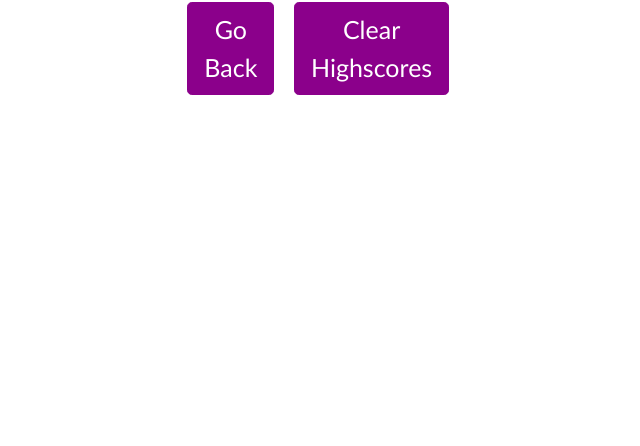
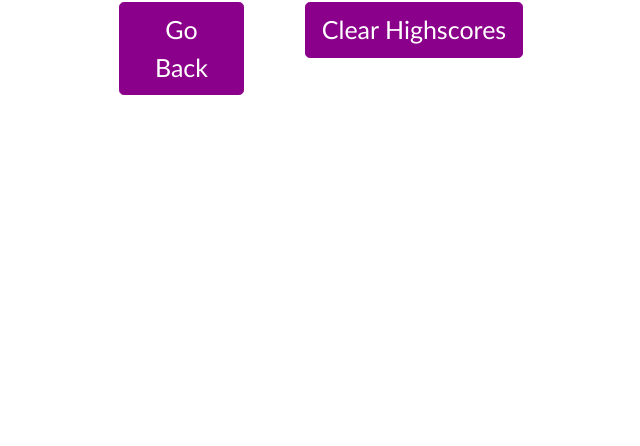
Before and after one commit to Olsenben77/Homework-4-Web-apis, a plain HTML site: page highscore.html in a window 1280 px wide. Shown: the part 354-800 px from the top of the page, without its empty margins (376-1016 px from the left). Drawn offline with nearby package versions, Linux system fonts and the light colour scheme.

Commit message:
HTML and CSS changes

```diff
--- a/highscore.html
+++ b/highscore.html
@@ -14,35 +14,29 @@
 <body>
     <div class="position">
         <div class="container">
-            <div class="col text-center">
                 <h1> Highscores</h1>
-            </div>
-            <div class="row flex-nowrap">
-                <div class="col-lg-2">
+            <div class="row">
+             <div class="btn-grid2">
+                <div class=" col-md-0 ">
                 </div>
-                <div class="col-lg-4">
+                <div class=" col-md-6 ">
                     <div id="GoBack">
-
-                            <div class="col text-center">
                                 <button type="button" class="btn btn-primary btn-lg">Go Back</button>
                                 </id>
                             </div>
                         </div>
-                    </div>
-                    <div class="col-lg-4">
+                    <div class="col-md-6">
                         <div id="ClearHighscores">
-                            <div class="col text-center">
                                 <button type="button" class="btn btn-primary btn-lg">Clear Highscores</button>
                                 </id>
                             </div>
                         </div>
                     </div>
-                    <div class="col-lg-2">
+                    <div class="col-md-0 ">
                     </div>
                 </div>
             </div>
         </div>
-    </div>
     <script src="questions.js"> </script>
     <script src="script.js"> </script>
 </body>
--- a/index.css
+++ b/index.css
@@ -1,17 +1,17 @@
 h1 {
-display:flex;
-justify-content:center;
+  display: flex;
+  justify-content: center;
 }
 h3 {
-    display:flex;
-    justify-content:center;
+  display: flex;
+  justify-content: center;
 }
 #timecounter {
   display: flex;
   justify-content: right;
   align-items: stretch;
-padding-top:10px;
-margin-left:15px;
+  padding-top: 10px;
+  margin-left: 15px;
 }
 .position {
   height: 200px;
@@ -25,20 +25,32 @@ margin-left:15px;
 
 .container {
   width: 800;
-    max-width:80%;
+  max-width: 80%;
 }
 .btn-grid {
-    display:grid;
-    gap:15px;
+  display: grid;
+  gap: 15px;
 }
 .btn {
   background-color: darkmagenta;
-    border:1px solid;
+  border: 1px solid;
   border-color: darkmagenta;
-    font-size:25px;
-    font-family: 'Trebuchet MS', 'Lucida Sans Unicode', 'Lucida Grande', 'Lucida Sans', Arial, sans-serif;
+  font-size: 25px;
+  font-family: "Trebuchet MS", "Lucida Sans Unicode", "Lucida Grande",
+    "Lucida Sans", Arial, sans-serif;
 }
-.btn-grid-1 {
+#GoBack {
+  width: 125px;
+}
+#ClearHighscores {
+  width: 325px;
+  position: absolute;
+}
 
-
+.btn-grid2 {
+  display: flex;
+  justify-content: center;
+  align-content: center;
+  text-align: center;
+  gap: 20px;
 }
--- a/script.js
+++ b/script.js
@@ -1,6 +1,4 @@
-
-startQuiz.addEventListener('click', )
-
+startQuiz.addEventListener("click");
 
 var questions = [
   {
@@ -25,20 +23,28 @@ var questions = [
   },
   {
     title: "Which type of quotation marks do we use in Strings?",
-choices: ["double quotes", "single quotes", "both work, just be consistent", "neither"],
+    choices: [
+      "double quotes",
+      "single quotes",
+      "both work, just be consistent",
+      "neither"
+    ],
     answer: "parentheses"
   },
   {
     title: "What cereal was Spencer eating in class last Saturday?",
-choices: ["Lucky Charms", "Cinnamon Toast Crunch", "Cheerios", "Count Chocula"],
+    choices: [
+      "Lucky Charms",
+      "Cinnamon Toast Crunch",
+      "Cheerios",
+      "Count Chocula"
+    ],
     answer: "Cheerios"
-    },
+  }
 ];
 
+var score = 0;
 
-
-var score = 0
-
-for (var i=0; i < questions.length; i++){
-    var response
+for (var i = 0; i < questions.length; i++) {
+  var response;
 }
```
Also changed, not shown: questions.js (+7 -2 lines), index.html (line endings or trailing spaces), 1 other file. Lines whose indentation alone changed are shown as unchanged.
